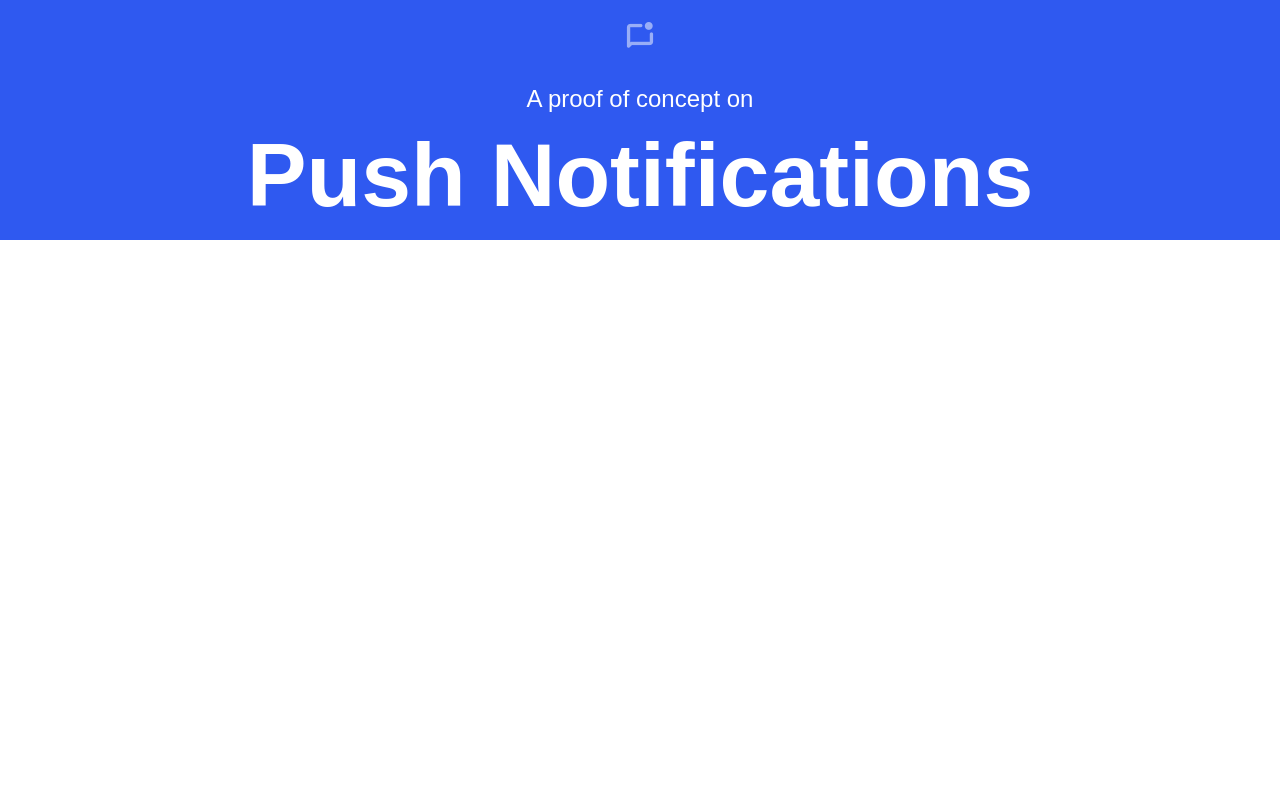
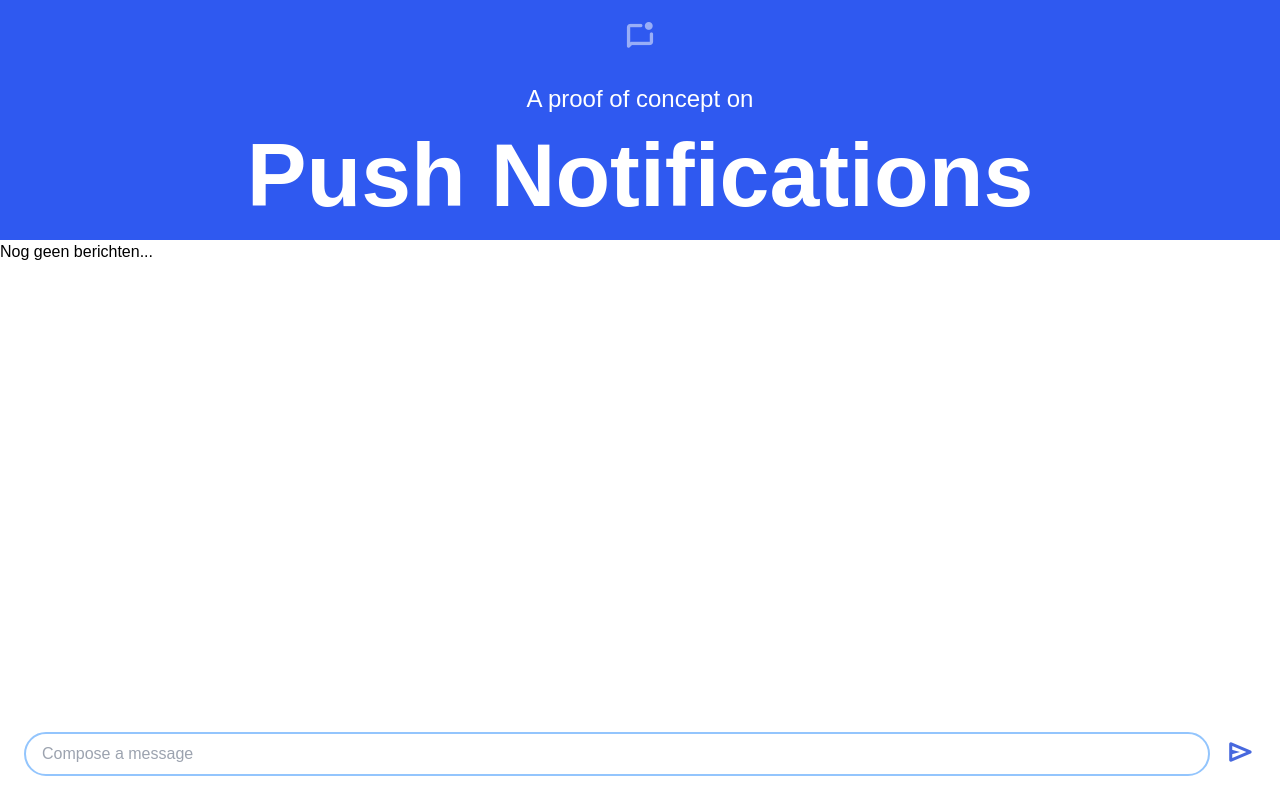
Before and after one commit to Jozzeh/fe-pwa, a React (Create React App) app: page /chat in a window 1280 px wide. Built offline with nearby package versions, Linux system fonts and the light colour scheme; a web font is replaced by a local one.

Commit message:
Integrated chat page

```diff
--- a/src/App.tsx
+++ b/src/App.tsx
@@ -1,14 +1,17 @@
-import { FC } from 'react';
+import { FC, PropsWithChildren } from 'react';
 import Icon from './components/basics/Icon/Icon';
 import classNames from 'classnames';
-import { useNavigate } from 'react-router-dom';
+import { Outlet, useNavigate, useLocation } from 'react-router-dom';
 
-interface Props {
+interface Props extends PropsWithChildren {
   mode: 'chatting' | 'default';
 };
 
-const App: FC<Props> = ({ mode }) => {
+const App: FC<Props> = ({ mode, children }) => {
   const navigate = useNavigate();
+  const location = useLocation();
+
+  console.log(location)
 
   function notifyMe() {
     if (!("Notification" in window)) {
@@ -35,6 +38,7 @@ const App: FC<Props> = ({ mode }) => {
   }
 
   return (
+    <div className="h-full flex flex-col">
       <div className={classNames(
         'p-12 lg:p-20 bg-[#2F59F0] relative flex flex-col items-center justify-center',
         mode === 'chatting' ? 'h-[30vh]' : 'h-[85vh] lg:h-[50vh]'
@@ -57,6 +61,12 @@ const App: FC<Props> = ({ mode }) => {
           </button>
         </div>
       </div>
+      <div className="flex-1">
+        <div className={classNames('h-full', mode === 'default' ? 'opacity-0' : 'opacity-100')}>
+          { children }
+        </div>
+      </div>
+    </div>
   )
 }
 
--- a/src/components/pages/ChatPage.module.scss
+++ b/src/components/pages/ChatPage.module.scss
@@ -1,7 +1,8 @@
 .chatContainer {
-    min-height: 100vh;
-    /* mobile viewport bug fix */
-    min-height: -webkit-fill-available;
+    // min-height: 100vh;
+    // /* mobile viewport bug fix */
+    // min-height: -webkit-fill-available;
+    height: 100%;
     display: flex;
     flex-direction: column;
 }
--- a/src/components/pages/ChatPage.tsx
+++ b/src/components/pages/ChatPage.tsx
@@ -1,6 +1,7 @@
 //@ts-nocheck
 import {useEffect, useState} from "react";
 import styles from "./ChatPage.module.scss";
+import Icon from "../basics/Icon/Icon";
 
 const ChatPage = () => {
   const [chatLog, setChatLog] = useState([]);
@@ -15,12 +16,12 @@ const ChatPage = () => {
   }
 
   useEffect(() => {
-    const pollInterval = setInterval(() => {
-      getChatLog();
-    }, 5000);
-    return () => {
-      clearInterval(pollInterval);
-    };
+    // const pollInterval = setInterval(() => {
+    //   getChatLog();
+    // }, 5000);
+    // return () => {
+    //   clearInterval(pollInterval);
+    // };
   }, []);
 
   return (
@@ -36,22 +37,21 @@ const ChatPage = () => {
           </>
         )}
       </div>
-      <div className={styles.chatForm}>
+      <div className="p-6 flex items-center gap-4">
         <input
           type="text"
           value={chatText}
+          className="border-2 border-solid border-blue-300 w-full py-2 px-4 rounded-full outline-none placeholder:text-gray-400 placeholder:font-normal"
+          placeholder="Compose a message"
           onChange={(evt: any) => {
             setChatText(evt.target.value);
           }}
         />
-        <br />
-        <input
-          type="button"
-          value="Verzend"
+        <button
           onClick={() => {
             fetch("https://bechat.josdeberdt.be", {
               method: "POST",
-              body: JSON.stringify({timestamp: Date.now(), message: chatText, username: "test"}),
+              body: JSON.stringify({timestamp: Date.now(), message: chatText, username: "test"})
             }).then(response => {
               if (response.ok) {
                 setChatText("");
@@ -59,7 +59,9 @@ const ChatPage = () => {
               }
             });
           }}
-        />
+        >
+          <Icon name="send" className="text-[#4768de] text-3xl font-medium" />
+        </button>
       </div>
     </div>
   );
--- a/src/index.tsx
+++ b/src/index.tsx
@@ -6,6 +6,7 @@ import * as serviceWorkerRegistration from './serviceWorkerRegistration';
 import reportWebVitals from './reportWebVitals';
 import './i18n';
 import { RouterProvider, createBrowserRouter } from 'react-router-dom';
+import ChatPage from './components/pages/ChatPage';
 
 const router = createBrowserRouter([
   {
@@ -14,7 +15,9 @@ const router = createBrowserRouter([
   },
   {
     path: 'chat',
-    element: <App mode="chatting" />,
+    element: <App mode="chatting">
+      <ChatPage />
+    </App>,
   }
 ])
 
```
Lines whose indentation alone changed are shown as unchanged.
